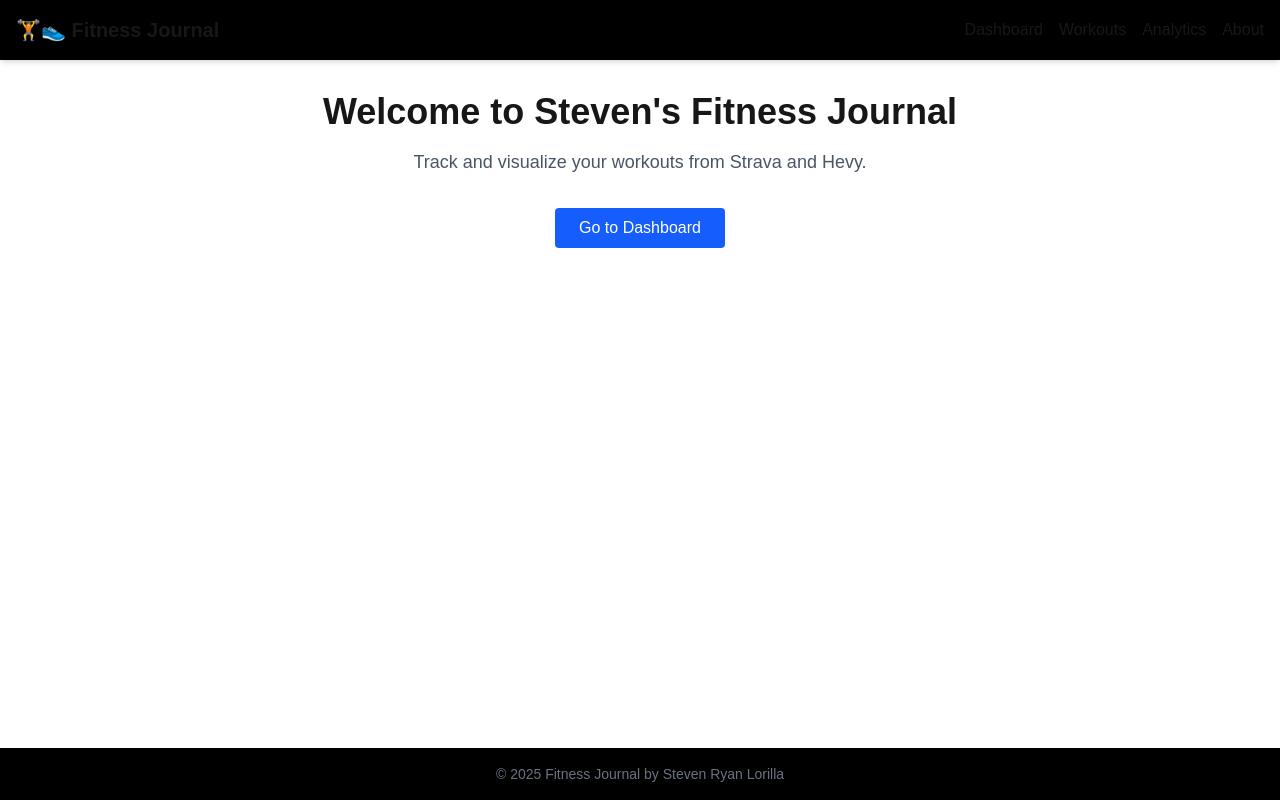
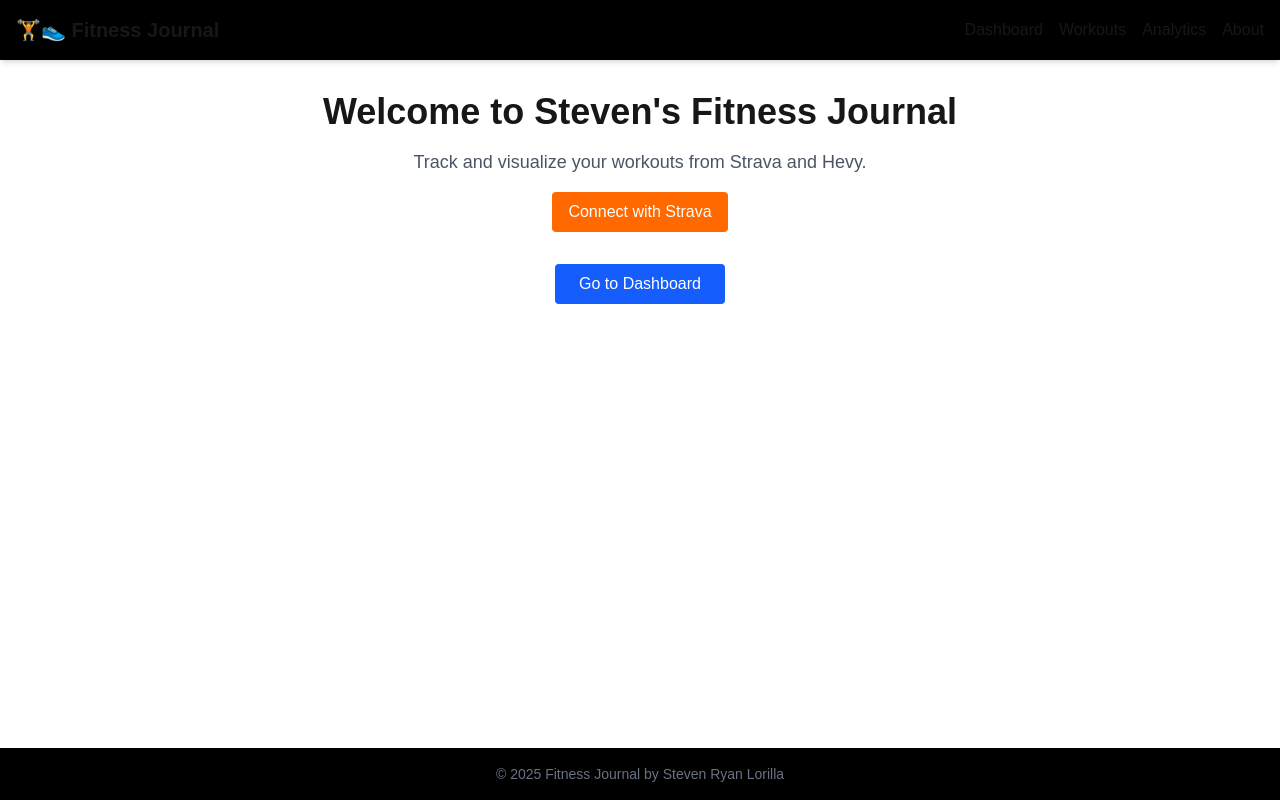
Before and after one commit to notstevenryan/fitness-journal, a Next.js app: page / in a window 1280 px wide. Built offline with nearby package versions, Linux system fonts and the light colour scheme.

Commit message:
Added connection to Strava

```diff
--- a/app/about/page.js
+++ b/app/about/page.js
@@ -2,13 +2,6 @@ export default function AboutPage() {
   return (
     <section>
       <h2 className="text-3xl font-semibold mb-4">ℹ️ About</h2>
-      <p className="text-gray-400 max-w-prose">
-        • The primary goal of this portfolio is to serve as an online workout log for my lifting, walking, running, and cycling activities
-      </p>
-      <p className="text-gray-400 max-w-prose">
-        • The secondary goal of this project is to showcase both web development and data analysis skills of the developer.
-      </p>
-      <br></br>
       <p className="text-gray-400 max-w-prose">
         Developed by Steven Ryan Lorilla, the Fitness Journal is a personal project to track, visualize, and analyze workout data from Strava and Hevy.
       </p>
--- /dev/null
+++ b/app/api/strava/callback/route.js
@@ -0,0 +1,25 @@
+// app/api/strava/callback/route.js
+export async function GET(req) {
+  const { searchParams } = new URL(req.url);
+  const code = searchParams.get('code');
+
+  const res = await fetch('https://www.strava.com/oauth/token', {
+    method: 'POST',
+    headers: { 'Content-Type': 'application/json' },
+    body: JSON.stringify({
+      client_id: process.env.STRAVA_CLIENT_ID,
+      client_secret: process.env.STRAVA_CLIENT_SECRET,
+      code,
+      grant_type: 'authorization_code',
+    }),
+  });
+
+  const data = await res.json();
+
+  // Optionally store data.access_token somewhere
+  console.log('Strava access token:', data.access_token);
+
+  return new Response(JSON.stringify({ success: true, data }), {
+    headers: { 'Content-Type': 'application/json' },
+  });
+}
--- a/app/dashboard/page.js
+++ b/app/dashboard/page.js
@@ -29,7 +29,11 @@ export default function DashboardPage() {
   return (
     <section>
       <h2 className="text-3xl font-semibold mb-6">📊 Dashboard</h2>
+      <div>
+      </div>
+      <br></br>
       <div className="grid grid-cols-1 md:grid-cols-2 gap-6">
+
         {mockWorkouts.map((workout, index) => (
           <WorkoutCard key={index} {...workout}
            />
--- a/app/page.js
+++ b/app/page.js
@@ -1,5 +1,6 @@
 // app/page.js
 import Link from 'next/link';
+import ConnectStravaButton from '../components/ConnectStravaButton';
 
 export default function Home() {
   return (
@@ -8,6 +9,9 @@ export default function Home() {
       <p className="text-lg text-gray-600">
         Track and visualize your workouts from Strava and Hevy.
       </p>
+      <div>
+      <ConnectStravaButton />
+      </div>
       <Link href="/dashboard">
         <button className="mt-4 bg-blue-600 text-white px-6 py-2 rounded hover:bg-blue-700 transition">
           Go to Dashboard
--- /dev/null
+++ b/components/ConnectStravaButton.js
@@ -0,0 +1,21 @@
+'use client';
+
+export default function StravaConnectButton() {
+  const handleConnect = () => {
+    const clientId = process.env.NEXT_PUBLIC_STRAVA_CLIENT_ID;
+    const redirectUri = process.env.NEXT_PUBLIC_STRAVA_REDIRECT_URI;
+    const scope = 'activity:read_all';
+
+    const url = `https://www.strava.com/oauth/authorize?client_id=${clientId}&response_type=code&redirect_uri=${redirectUri}&approval_prompt=auto&scope=${scope}`;
+    window.location.href = url;
+  };
+
+  return (
+    <button
+      onClick={handleConnect}
+      className="bg-orange-500 text-white px-4 py-2 rounded hover:bg-orange-600"
+    >
+      Connect with Strava
+    </button>
+  );
+}
```
